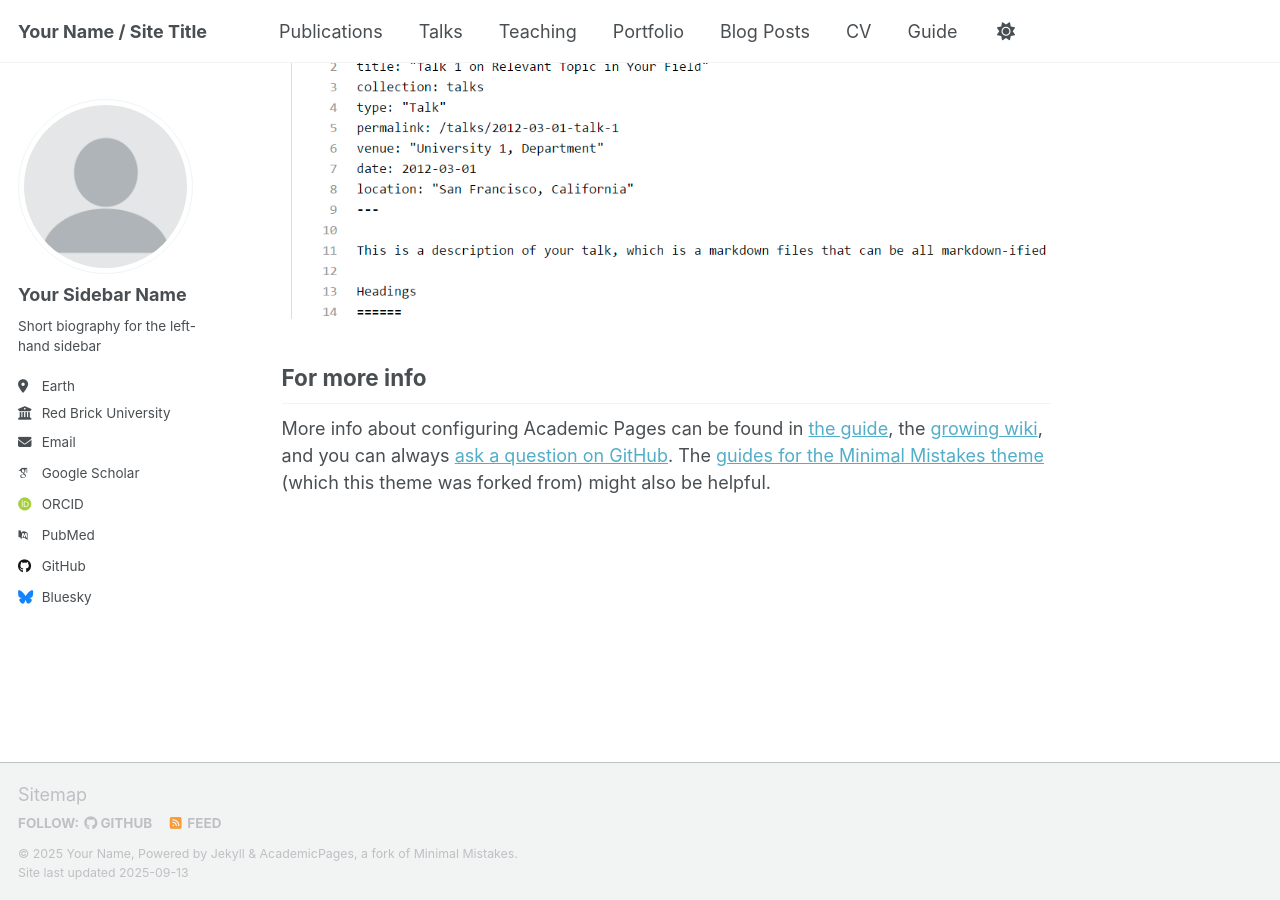
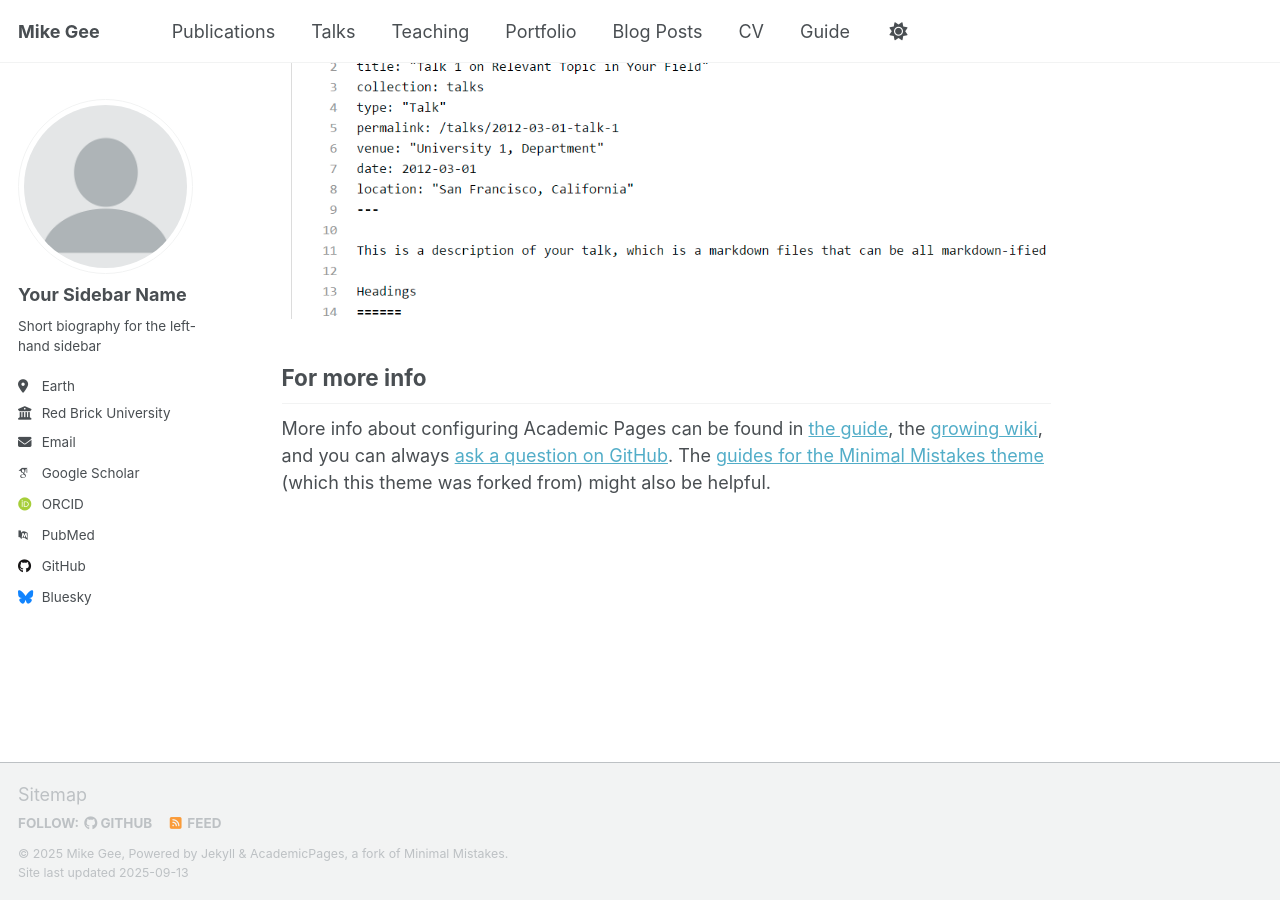
Before and after one commit to mpg05883/mpg05883.github.io, a Jekyll site: the page built from _pages/about.md, in a window 1280 px wide and 900 px high, scrolled down 2880 px. Built offline with Jekyll 4.4.1, drawn with Linux system fonts in a browser that asks for light colours; some web fonts are replaced; a script that is not in the unit is left out.

Commit message:
Update site configuration with personal details

```diff
--- a/_config.yml
+++ b/_config.yml
@@ -9,13 +9,13 @@
 # Basic Site Settings
 locale                   : "en-US"
 site_theme               : "default" # Currently available options are "default", "air"
-title                    : "Your Name / Site Title"
+title                    : "Mike Gee"
 title_separator          : "-"
-name                     : &name "Your Name"
+name                     : &name "Mike Gee"
 description              : &description "personal description"
-url                      : https://academicpages.github.io # the base hostname & protocol for your site e.g. "https://[your GitHub username].github.io" or if you already have some other page hosted on Github then use "https://[your GitHub username].github.io/[Your Repo Name]"
+url                      : https://mpg05883.github.io # the base hostname & protocol for your site e.g. "https://[your GitHub username].github.io" or if you already have some other page hosted on Github then use "https://[your GitHub username].github.io/[Your Repo Name]"
 baseurl                  : "" # the subpath of your site, e.g. "/blog"
-repository               : "academicpages/academicpages.github.io"
+repository               : "mpg05883/mpg05883.github.io"
 
 # Site Author - The following control what appear as part of the author content on the side bar.
 #               If a field is blank the icon and link will not appear, otherwise it will be shown.
```
